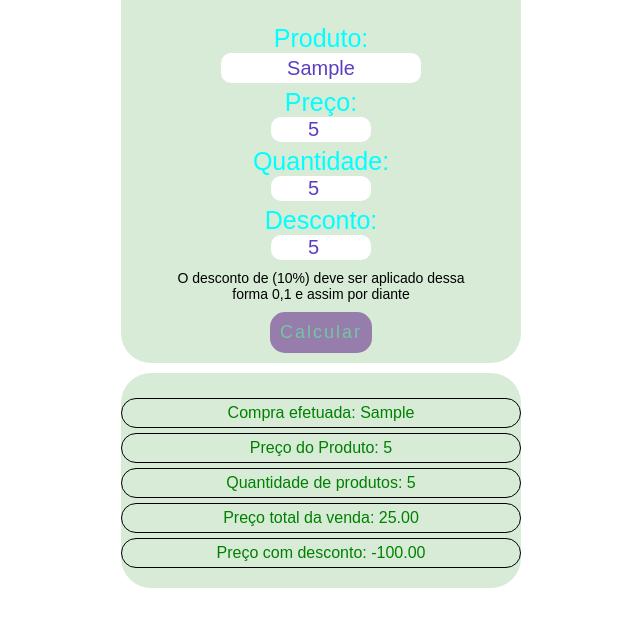
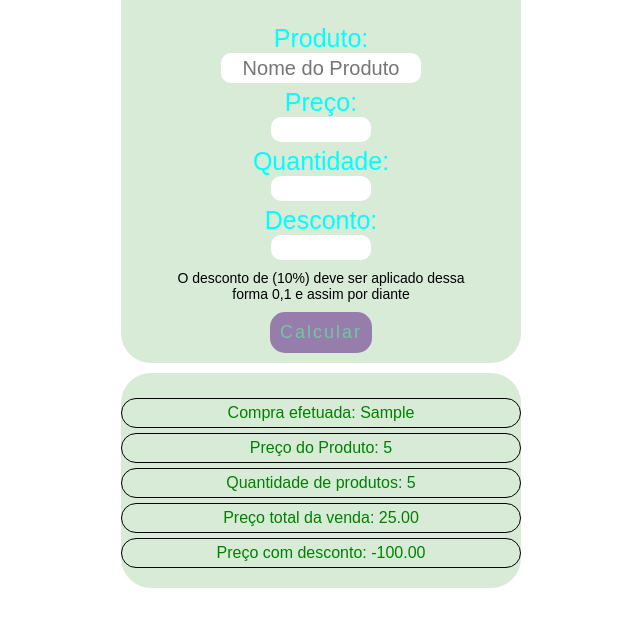
Before and after one commit to RodriguesCarlos01/calculo-de-porcentagem, a plain HTML site: page index.html in a window 1280 px wide. Both pictures are taken after typing "Sample", "5", "5", "5" into the empty fields and a click on the button "Calcular". Shown: the part 73-700 px from the top of the page, without its empty margins (319-959 px from the left). Drawn offline with Linux system fonts and the light colour scheme.

Commit message:
limpando os inputs e a área do resultado depois do calculo

```diff
--- a/index.html
+++ b/index.html
@@ -1,5 +1,5 @@
 <!DOCTYPE html>
-<html lang="pt br">
+<html lang="pt-br">
   <head>
     <meta charset="UTF-8">
     <meta name="viewport" content="width=device-width, initial-scale=1.0">
@@ -11,16 +11,16 @@
       <h1 class="titulo">Aplicando desconto</h1>
 
       <label for="nomeDoProduto">Produto:</label>
-      <input class="nomeDoProduto inputTexto" type="text">
+      <input class="nomeDoProduto inputTexto" id="nomeDoProduto" type="text" placeholder="Nome do Produto">
 
       <label for="preco">Preço:</label>
-      <input class="preco input" type="number">
+      <input class="preco input" id="preco" type="number" >
 
-      <label for="quantidade">Quantidade:</label>
-      <input class="quantidade input" type="number">
+      <label for="quantidade" >Quantidade:</label>
+      <input class="quantidade input" id="quantidade" type="number">
 
-      <label for="desconto">Desconto:</label>
-      <input class="desconto input" type="number">
+      <label for="desconto" >Desconto:</label>
+      <input class="desconto input" id="desconto" type="number">
       <p>O desconto de (10%) deve ser aplicado dessa forma 0,1 e assim por diante</p>
 
       <button class="btn">Calcular</button>
--- a/teste.js
+++ b/teste.js
@@ -28,6 +28,11 @@ let botao = document.querySelector(".btn")
 	`Preço total da venda:   ${precoTotal.toFixed(2)}`,
 	`Preço com desconto:     ${precoComDesconto.toFixed(2)}`
 	]
+	nomeDoProduto.value=""
+	preco.value=""
+	quantidade.value=""
+	desconto.value=""
+	recebeResultado.textContent=""
 
 	for( const resultadoParagrafo of geraParagrafos){
 
@@ -37,4 +42,6 @@ let botao = document.querySelector(".btn")
 
 	}
 
+
+
 })
```
